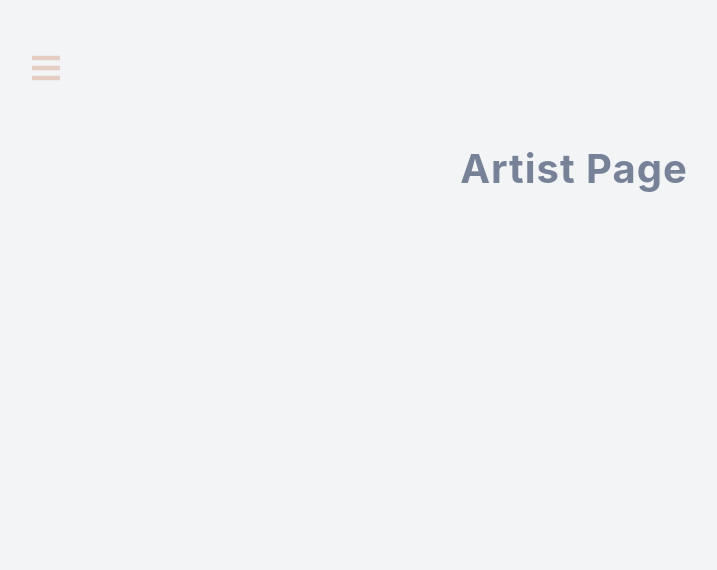
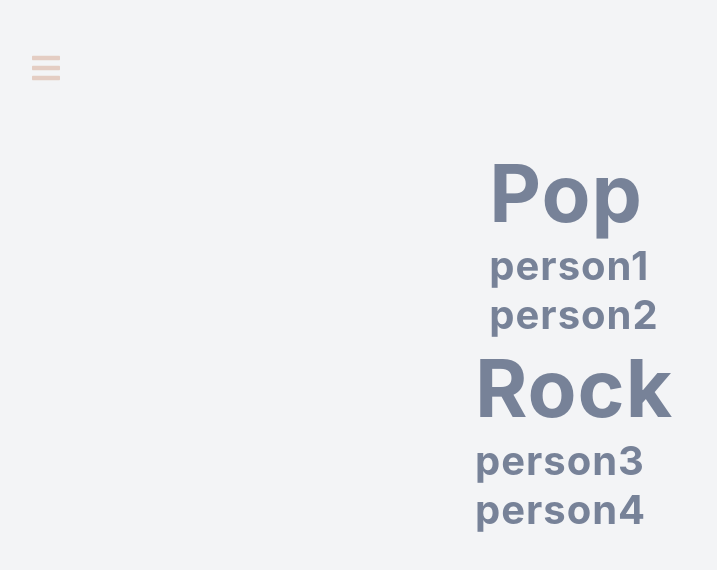
Before and after one commit to crowlc3/Tempoture-Frontend, a React (Create React App) app: page /artists in a window 1280 px wide. Shown: the top 570 px of the page, without its empty margins (66-783 px from the left). Built offline with nearby package versions, Linux system fonts and the light colour scheme.

Commit message:
Printed content on new page
The methods of displaying a genre and the artists in the genre are roughly made and working on the site.

```diff
--- a/src/components/Navbar/SidebarData.js
+++ b/src/components/Navbar/SidebarData.js
@@ -6,6 +6,12 @@ export const SidebarData = [
     title: 'Playlists',
     path: '/playlists',
     icon: <IoIcons.IoMdHeadset />,
+    cName: 'nav-text'
+  },
+  {
+    title: 'Artists',
+    path: '/artists',
+    icon: <IoIcons.IoMdMicrophone />,
     cName: 'nav-text'
   },
   {
@@ -31,11 +37,5 @@ export const SidebarData = [
     path: '/log out',
     icon: <IoIcons.IoIosLogOut />,
     cName: 'nav-text'
-  },
-  {
-    title: 'Artists',
-    path: '/artists',
-    icon: <IoIcons.IoMdMicrophone />,
-    cName: 'nav-text'
   }
 ];
--- a/src/components/Pages/ArtistsPage.js
+++ b/src/components/Pages/ArtistsPage.js
@@ -1,8 +1,37 @@
+import { getByPlaceholderText } from '@testing-library/react';
 import React from 'react';
 import Navbar from "../Navbar/Navbar";
+import Genre from './PageFunctions/genre';
+
 
 const ArtistsPage  = () => {
-    return <div><Navbar/><h1 className="main-heading"> Artist Page </h1></div>;
+    const data = [
+        {
+            genre: 'Pop',
+            artists:
+            [
+                { img: 'test1.png', name: 'person1', },
+                { img: 'test2.png', name: 'person2', },
+            ]
+        },
+        {
+            genre: 'Rock',
+            artists:
+            [
+                { img: 'test3.png', name: 'person3', },
+                { img: 'test4.png', name: 'person4', },
+            ]
+        },
+    ];
+
+    return <div><Navbar/>
+                <h1 className="main-heading">
+                    {data.map((obj, index) => {
+                        return <Genre key = {obj.genre} {...obj}>
+                        </Genre>;
+                    })}
+                </h1>
+            </div>;
    };
 
    export default ArtistsPage;
--- /dev/null
+++ b/src/components/Pages/PageFunctions/genre.js
@@ -0,0 +1,18 @@
+import React from 'react'
+
+const Genre = ({genre, artists}) => {
+
+    return (
+        <div>
+            <h1>{genre}</h1>
+            {artists.map((obj) => {
+                return <p>
+                    {obj.name}
+                </p>;
+            })}
+        </div>
+    );
+
+};
+
+export default Genre
```
